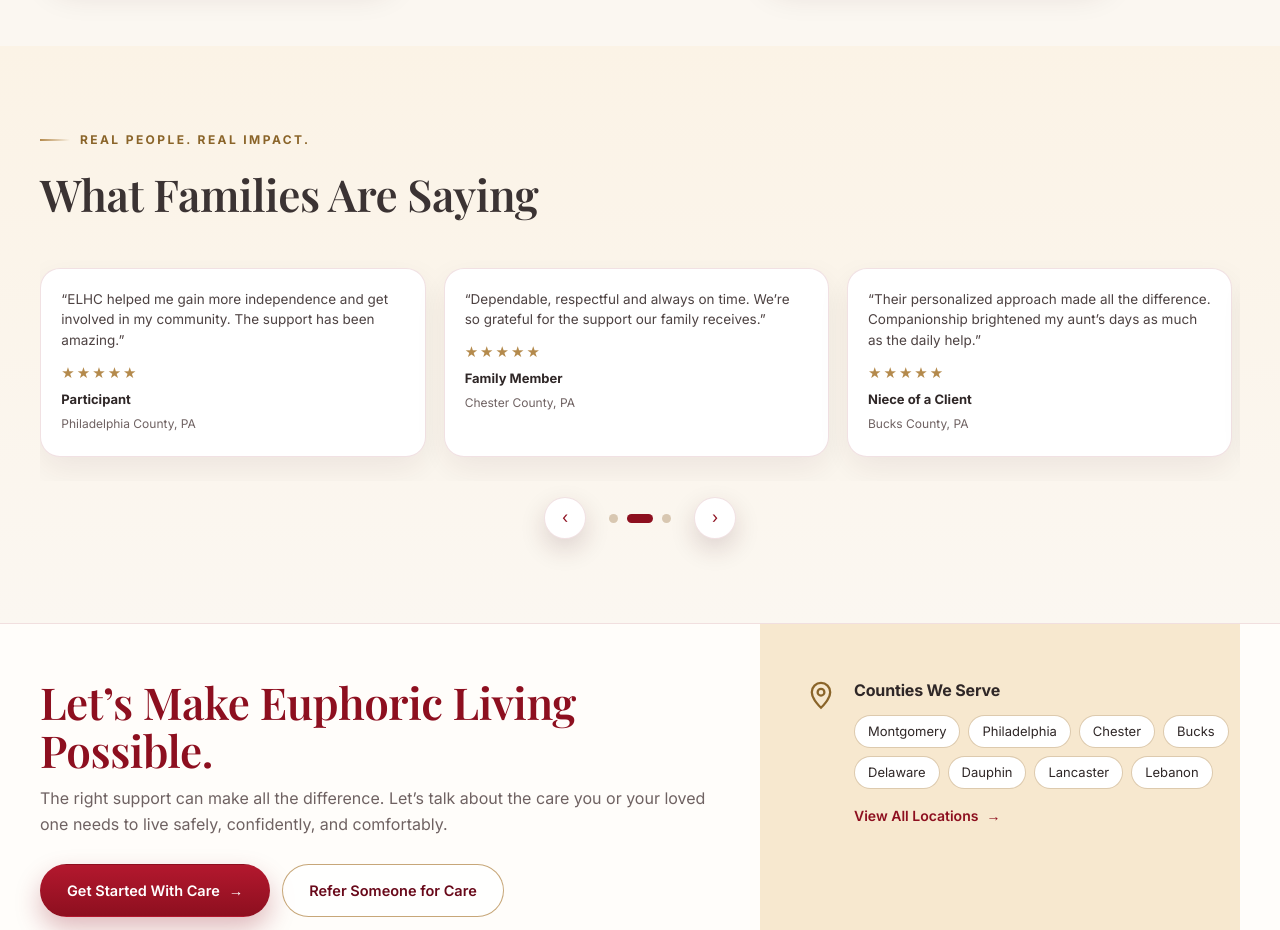
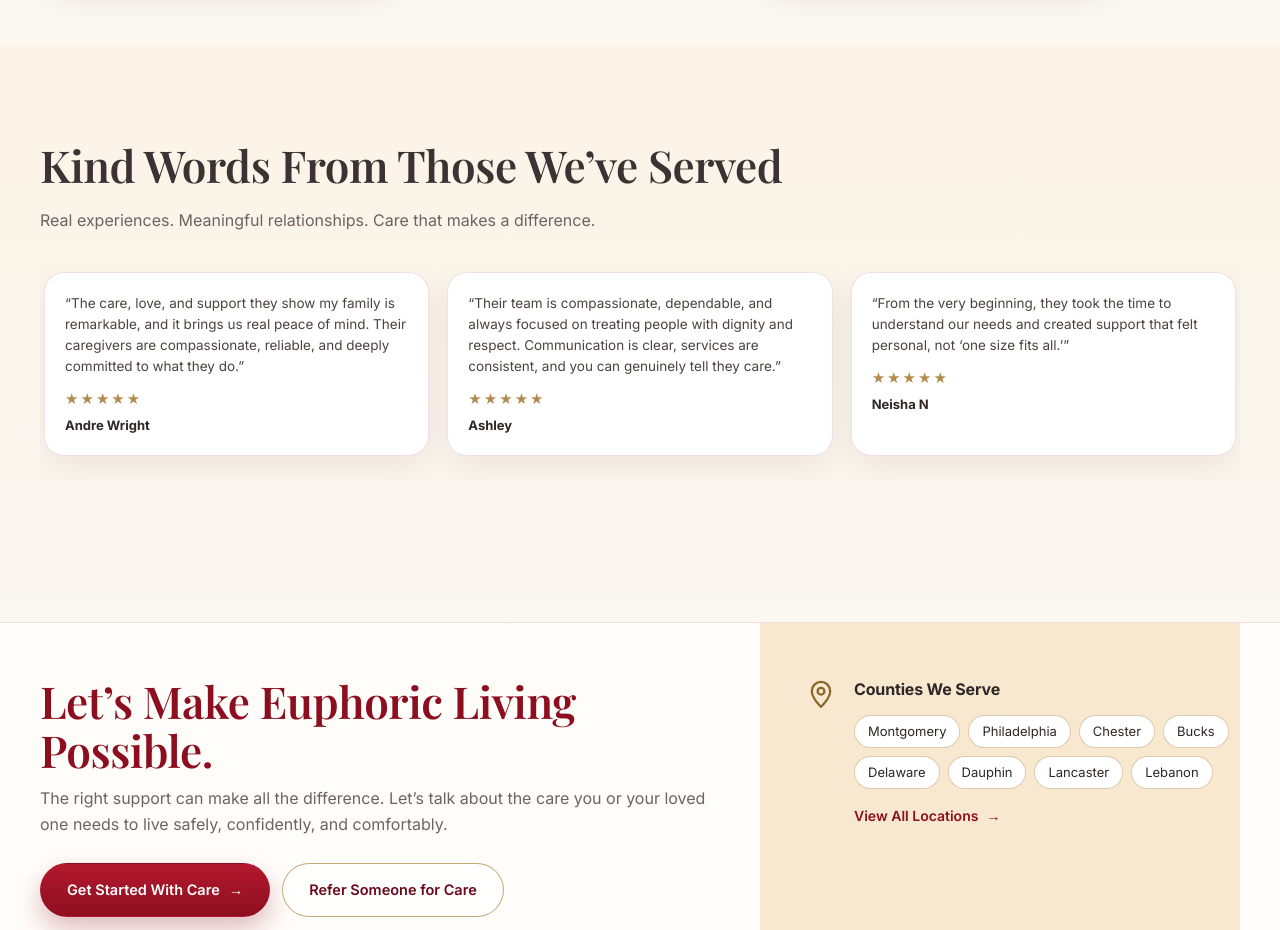
Before and after one commit to AndAlt007/euphoric-living-demo, a plain HTML site: page v4/index.html in a window 1280 px wide. Shown: the part 3620-4550 px from the top of the page. Drawn offline with nearby package versions, Linux system fonts and the light colour scheme; a web font is replaced by a local one.

Commit message:
V4: new testimonials section (Kind Words From Those We've Served) with 3 client reviews
Co-Authored-By: Claude Sonnet 5.5 <noreply@anthropic.com>

```diff
--- a/v4/index.html
+++ b/v4/index.html
@@ -175,6 +175,7 @@
 
   /* testimonials */
   .stories{position:relative;background:linear-gradient(180deg,#fbf3e6,var(--cream));overflow:hidden}
+  .stories .sub{color:var(--muted);margin-top:8px;max-width:640px}
   .stories h2{font-size:clamp(30px,3.8vw,44px);color:var(--charcoal)}
   .car{position:relative;margin-top:30px}
   .track{display:flex;gap:18px;overflow-x:auto;scroll-snap-type:x mandatory;scrollbar-width:none;padding:8px 4px 24px}
@@ -497,16 +498,14 @@
 <!-- TESTIMONIALS -->
 <section class="stories" id="stories">
   <div class="wrap">
-    <p class="eyebrow rv">Real People. Real Impact.</p>
-    <h2 class="rv">What Families Are Saying</h2>
+    <h2 class="rv">Kind Words From Those We’ve Served</h2>
+    <p class="sub rv">Real experiences. Meaningful relationships. Care that makes a difference.</p>
     <div class="car rv">
       <button class="arrow l" aria-label="Previous" id="prev">‹</button>
       <div class="track" id="track">
-        <article class="story"><div><p>“The caregivers are professional, kind and truly care. They have made such a difference in my mom’s daily life.”</p><div class="stars">★★★★★</div><b>Daughter of a Client</b><small>Montgomery County, PA</small></div></article>
-        <article class="story"><div><p>“ELHC helped me gain more independence and get involved in my community. The support has been amazing.”</p><div class="stars">★★★★★</div><b>Participant</b><small>Philadelphia County, PA</small></div></article>
-        <article class="story"><div><p>“Dependable, respectful and always on time. We’re so grateful for the support our family receives.”</p><div class="stars">★★★★★</div><b>Family Member</b><small>Chester County, PA</small></div></article>
-        <article class="story"><div><p>“Their personalized approach made all the difference. Companionship brightened my aunt’s days as much as the daily help.”</p><div class="stars">★★★★★</div><b>Niece of a Client</b><small>Bucks County, PA</small></div></article>
-        <article class="story"><div><p>“From the first consultation to daily care, the team has been professional, compassionate and attentive to every detail.”</p><div class="stars">★★★★★</div><b>Son of a Client</b><small>Delaware County, PA</small></div></article>
+        <article class="story"><div><p>“The care, love, and support they show my family is remarkable, and it brings us real peace of mind. Their caregivers are compassionate, reliable, and deeply committed to what they do.”</p><div class="stars">★★★★★</div><b>Andre Wright</b></div></article>
+        <article class="story"><div><p>“Their team is compassionate, dependable, and always focused on treating people with dignity and respect. Communication is clear, services are consistent, and you can genuinely tell they care.”</p><div class="stars">★★★★★</div><b>Ashley</b></div></article>
+        <article class="story"><div><p>“From the very beginning, they took the time to understand our needs and created support that felt personal, not ‘one size fits all.’”</p><div class="stars">★★★★★</div><b>Neisha N</b></div></article>
       </div>
       <button class="arrow r" aria-label="Next" id="next">›</button>
       <div class="dots" id="dots"></div>
@@ -707,7 +706,7 @@
   var tr=$('#track'), cards=$$('.story',tr), dots=$('#dots'), idx=0, timer;
   function per(){return innerWidth>1100?3:(innerWidth>600?2:1)}
   function pages(){return Math.max(1,cards.length-per()+1)}
-  function buildDots(){dots.innerHTML='';for(var i=0;i<pages();i++){(function(i){var b=document.createElement('button');b.setAttribute('aria-label','Go to '+(i+1));b.onclick=function(){go(i)};dots.appendChild(b)})(i)}mark()}
+  function buildDots(){dots.innerHTML='';for(var i=0;i<pages();i++){(function(i){var b=document.createElement('button');b.setAttribute('aria-label','Go to '+(i+1));b.onclick=function(){go(i)};dots.appendChild(b)})(i)}var multi=pages()>1;dots.style.display=multi?'':'none';$('#prev').style.display=$('#next').style.display=multi?'':'none';mark()}
   function mark(){$$('button',dots).forEach(function(b,i){b.classList.toggle('on',i===idx)})}
   function go(i){idx=(i+pages())%pages();tr.scrollTo({left:cards[idx].offsetLeft-tr.offsetLeft,behavior:'smooth'});mark()}
   tr.addEventListener('scroll',function(){var best=0,d=1e9;cards.forEach(function(c,i){var x=Math.abs(c.offsetLeft-tr.offsetLeft-tr.scrollLeft);if(x<d){d=x;best=i}});idx=Math.min(best,pages()-1);mark()},{passive:true});
```
